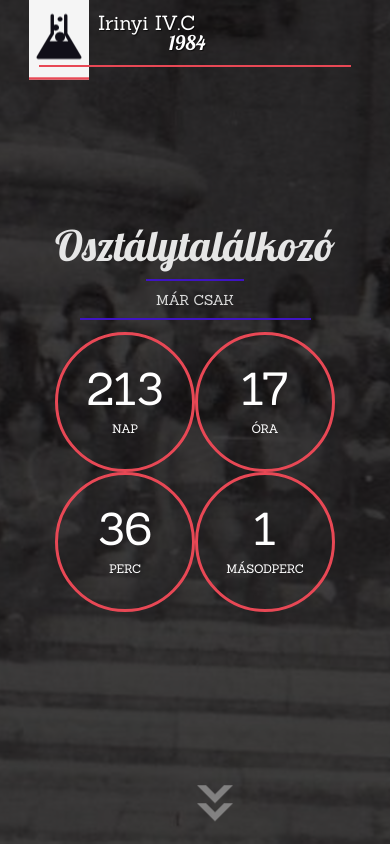
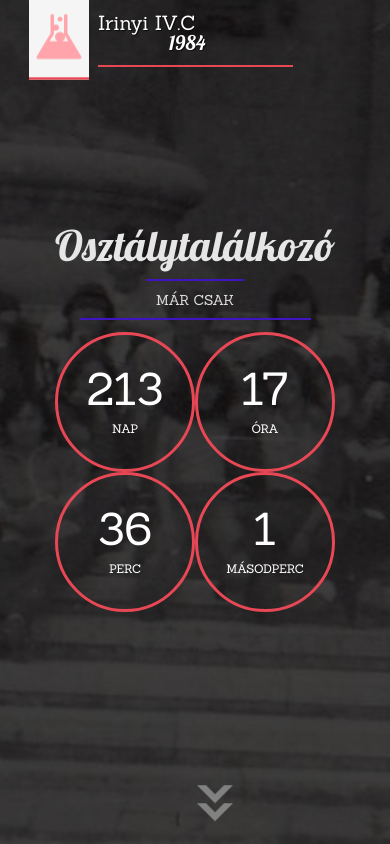
Before and after one commit to irinyi1984-4c/irinyi1984-4c.github.io, a website: page index.html in a window 390 px wide. Shown: the top 844 px of the page. Drawn offline with nearby package versions, Linux system fonts and the light colour scheme; some packages are replaced by stand-ins of ours.

Commit message:
UI tweaks

```diff
--- a/css/styles.css
+++ b/css/styles.css
@@ -11,17 +11,35 @@ body {
   body {
     font-size: 9px;
   }
+  html .site-header.top:after,
+  body .site-header.top:after {
+    width: 75%;
+  }
 }
 @media screen and (max-width: 820px) {
   html,
   body {
     font-size: 8px;
   }
+  html .site-header.top:after,
+  body .site-header.top:after {
+    width: 70%;
+  }
 }
 @media screen and (max-width: 600px) {
   html,
   body {
     font-size: 7px;
+  }
+  html .site-header.top:after,
+  body .site-header.top:after {
+    width: 60%;
+  }
+}
+@media screen and (max-width: 520px) {
+  html .site-header.top:after,
+  body .site-header.top:after {
+    width: 50%;
   }
 }
 .site-header {
@@ -66,7 +84,7 @@ body {
   transition: all .2s ease;
   margin-left: 40px;
   position: relative;
-  z-index: 0;
+  z-index: 2;
 }
 .site-header .logo .flask-logo {
   width: 50px;
@@ -112,7 +130,7 @@ body {
 .site-header:hover .logo .flask-logo path,
 .site-header.hover .logo .flask-logo path {
   transition: all 1s linear;
-  fill: #110F18;
+  fill: #FFA4AB;
 }
 .go-to-google {
   background-image: url("../Google_logo.png");
--- a/js/scripts.js
+++ b/js/scripts.js
@@ -169,7 +169,7 @@ $(document).ready(function() {
       header.addClass('hover');
       setTimeout(function() {
         header.removeClass('hover');
-      }, 1000)
+      }, 2000)
     }, randomTime)
   }
 
--- a/less/main.less
+++ b/less/main.less
@@ -7,12 +7,34 @@
             cursor: default;
             @media screen and (max-width: 1024px) {
                 font-size: 9px;
+                .site-header.top {
+                    &:after {
+                        width: 75%;
+                    }
+                }
             }
             @media screen and (max-width: 820px) {
                 font-size: 8px;
+                .site-header.top {
+                    &:after {
+                        width: 70%;
+                    }
+                }
             }
             @media screen and (max-width: 600px) {
                 font-size: 7px;
+                .site-header.top {
+                    &:after {
+                        width: 60%;
+                    }
+                }
+            }
+            @media screen and (max-width: 520px) {
+                .site-header.top {
+                    &:after {
+                        width: 50%;
+                    }
+                }
             }
         }
 
@@ -69,7 +91,7 @@
                 transition: all .2s ease;
                 margin-left: 40px;
                 position: relative;
-                z-index: 0;
+                z-index: 2;
                 .flask-logo {
                     width: 50px;
                     height: 50px;
@@ -116,7 +138,7 @@
                         animation: shake 1s cubic-bezier(.36, .07, .19, .97) both;
                         path {
                             transition: all 1s linear;
-                            fill: #110F18;
+                            fill: #FFA4AB;
                         }
                     }
                 }
```
